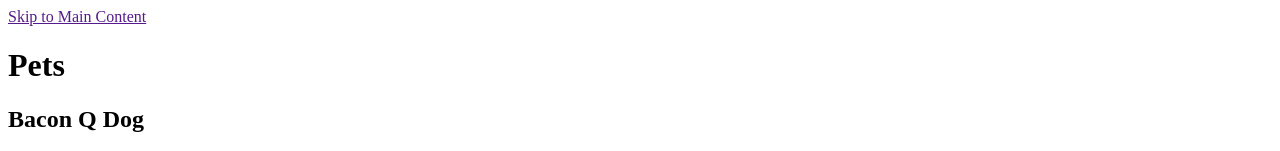
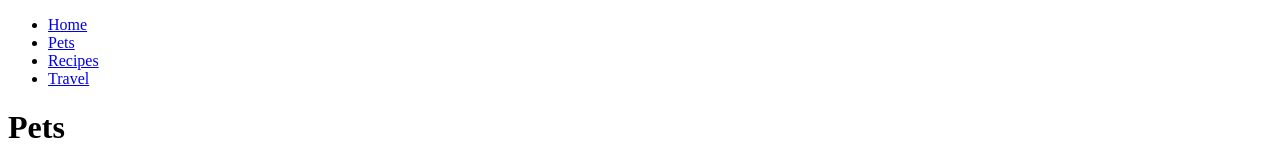
Before and after one commit to julienit/539week2, a plain HTML site: page pets.html in a window 1280 px wide. Shown: the top 151 px of the page. Drawn offline with Linux system fonts and the light colour scheme.

Commit message:
Update pets.html

```diff
--- a/pets.html
+++ b/pets.html
@@ -6,7 +6,14 @@
     <title>Pets</title>
 </head>
 <body>
-    <a href = "">Skip to Main Content</a>
+    <nav>
+            <ul>
+                <li><a href = "index.html">Home</a></li>
+                <li><a href = "pets.html">Pets</a></li>
+                <li><a href = "recipes.html">Recipes</a></li>
+                <li><a href = "travel.html">Travel</a></li>
+            </ul>
+        </nav>
     <main>
         <h1>Pets</h1>
         <div>
```
